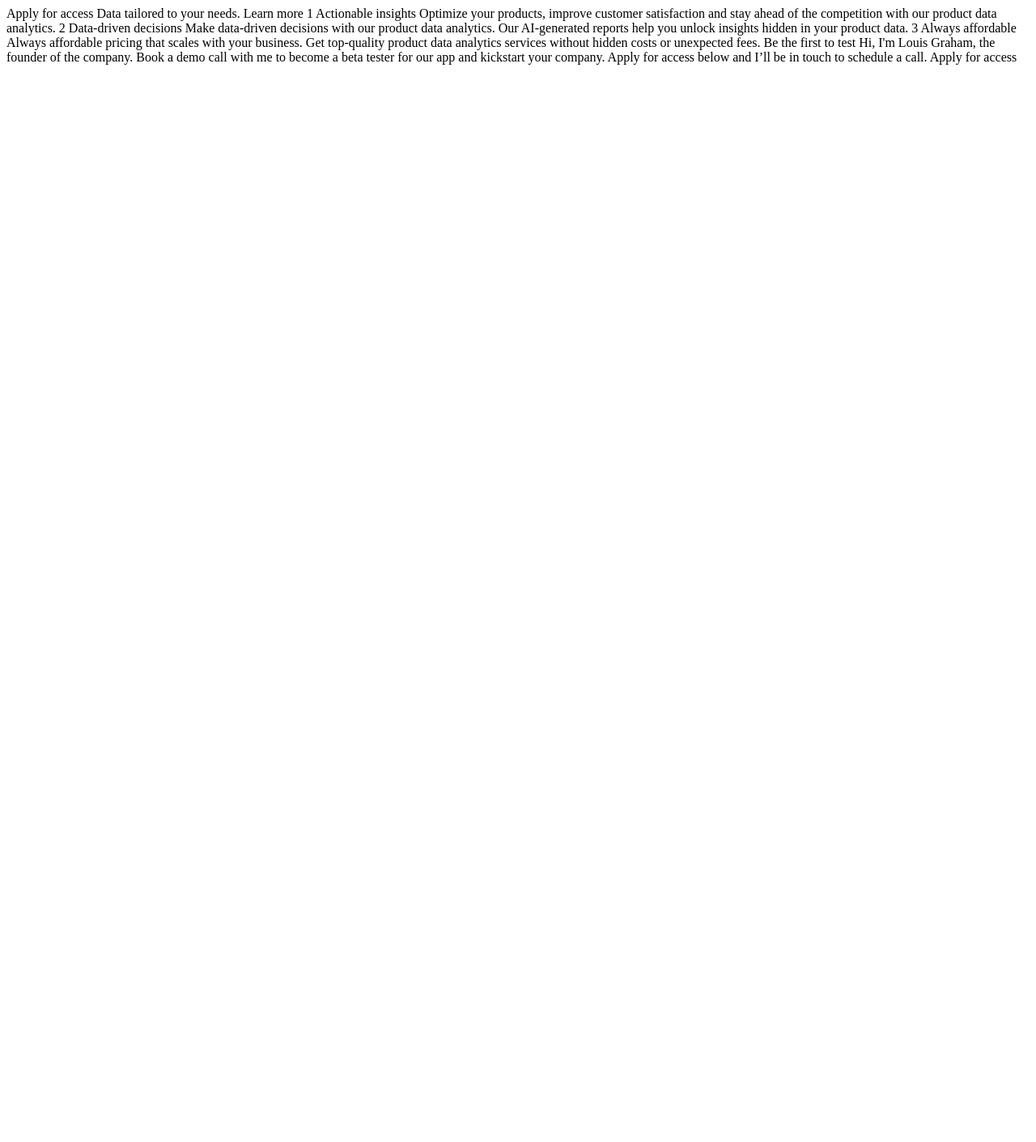
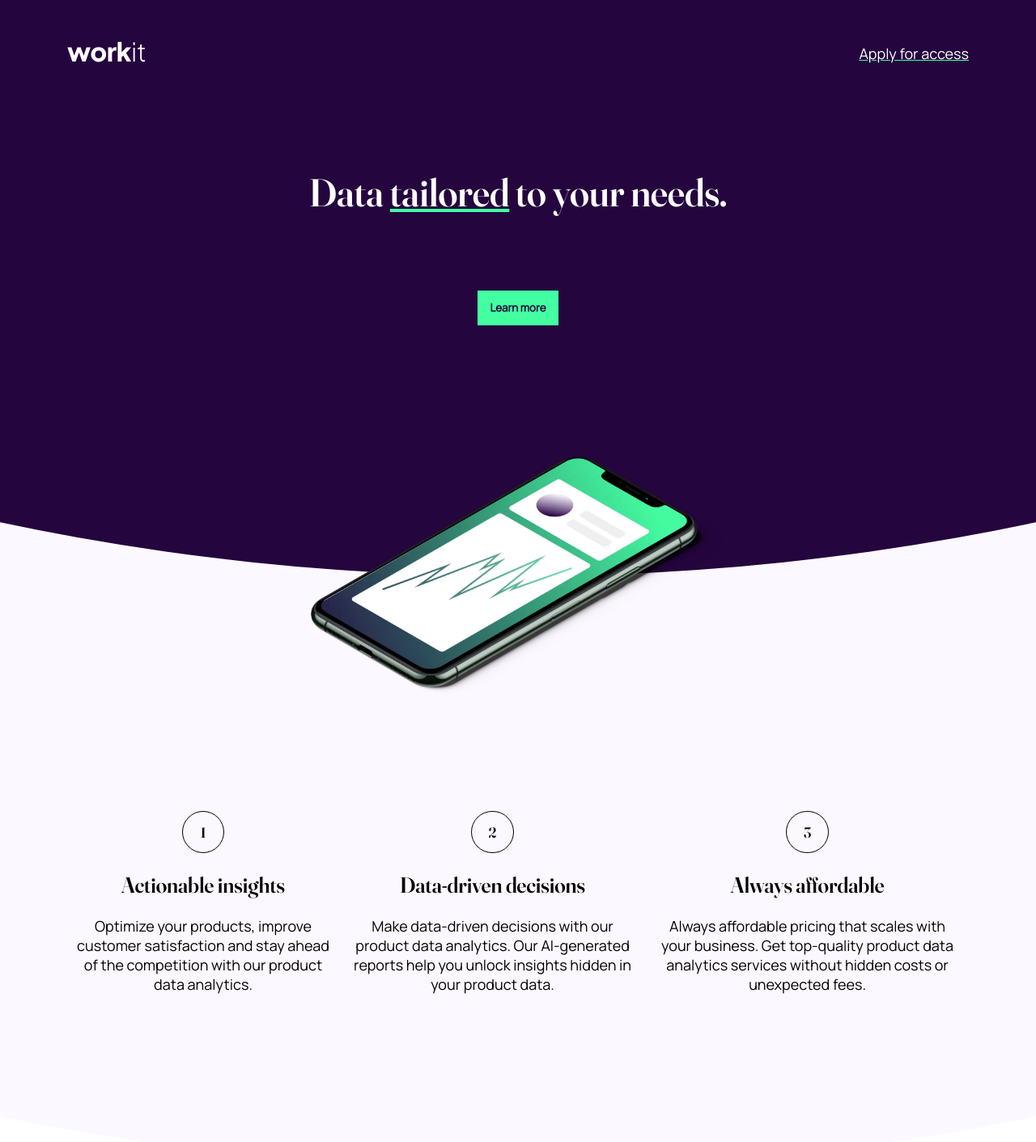
Before and after one commit to amarquezmazzeo/frontend-mentor-challenges, a plain HTML site: page starter-code/index.html in a window 1280 px wide. Shown: the top 1411 px of the page at 81% size. Before the commit the page ends 800 px from the top, so only its background shows below. Drawn offline with Linux system fonts and the light colour scheme.

Commit message:
first attempt

```diff
--- a/starter-code/index.html
+++ b/starter-code/index.html
@@ -4,46 +4,75 @@
   <meta charset="UTF-8">
   <meta name="viewport" content="width=device-width, initial-scale=1.0">
 
+
   <link rel="icon" type="image/png" sizes="32x32" href="./assets/images/favicon-32x32.png">
+  <link rel="stylesheet" href="./style.css">
 
   <title>Frontend Mentor | Workit landing page</title>
 </head>
 <body>
+  <main>
+    <nav>
+      <div><img src="./assets/images/logo-light.svg"></div>
+      <div><p>Apply for access</p></div>
+    </nav>
+    <h1>Data <span>tailored</span> to your needs.</h1>
+    <button>Learn more</button>
+    <img class='hero-image' src="./assets/images/image-hero.webp">
+  </main>
 
-  Apply for access
+  <section class="insights">
+    <div class="items">
+      <div class="item">
+        <div class="number">1</div>
+        <h2>Actionable insights</h2>
 
-  Data tailored to your needs.
-
-  Learn more
-
-  1
-
-  Actionable insights
-
+        <p>
           Optimize your products, improve customer satisfaction and stay ahead of the competition
           with our product data analytics.
+        </p>
+      </div>
 
-  2
-
-  Data-driven decisions
-
+      <div class="item">
+        <div class="number">2</div>
+        <h2>Data-driven decisions</h2>
+        <p>
           Make data-driven decisions with our product data analytics. Our AI-generated reports help
           you unlock insights hidden in your product data.
-
-  3
-
-  Always affordable
-
+        </p>
+      </div>
+      <div class="item">
+        <div class="number">3</div>
+        <h2>Always affordable</h2>
+        <p>
           Always affordable pricing that scales with your business. Get top-quality product data
           analytics services without hidden costs or unexpected fees.
+        </p>
+      </div>
+    </div>
+  </section>
 
-  Be the first to test
+  <section class="be-first">
+    <div class="flexcont">
+      <img class="founder" src="./assets/images/image-founder.webp">
+      <div class="call-to-action">
+        <h2>Be the first to test</h2>
+        <p>Hi, I'm Louis Graham, the founder of the company. Book a demo call with me to become a
+        beta tester for our app and kickstart your company. Apply for access below and I’ll be
+        in touch to schedule a call.</p>
+        <button>Apply for access</button>
+        </div>
+    </div>
+  </section>
 
-  Hi, I'm Louis Graham, the founder of the company. Book a demo call with me to become a
-  beta tester for our app and kickstart your company. Apply for access below and I’ll be
-  in touch to schedule a call.
-
-  Apply for access
+  <footer>
+    <img src="assets/images/logo-dark.svg" alt="">
+    <div class="social">
+      <img src="assets/images/icon-facebook.svg" alt="">
+      <img src="assets/images/icon-twitter.svg" alt="">
+      <img src="assets/images/icon-instagram.svg" alt="">
+    </div>
+  </footer>
 
 </body>
 </html>
--- /dev/null
+++ b/starter-code/style.css
@@ -0,0 +1,329 @@
+/* -------------------------------------------------------------------------- */
+/*                                    SETUP                                   */
+/* -------------------------------------------------------------------------- */
+
+
+/* ------------------------------- Font Import ------------------------------ */
+
+@font-face {
+    font-family: 'Fraunces';
+    src: url(./assets/fonts/fraunces/static/Fraunces_144pt-SemiBold.ttf) format('truetype');
+}
+
+@font-face {
+    font-family: 'Manrope';
+    src: url(./assets/fonts/manrope/static/Manrope-Regular.ttf) format('truetype');
+}
+
+/* ------------------------------ Body Override ----------------------------- */
+
+body {
+    margin: 0;
+    padding: 0;
+    font-family: 'Manrope', serif;
+    box-sizing: border-box;
+    text-align: center;
+    font-size: 18px;
+}
+
+
+/* ------------------------------- Typography ------------------------------- */
+
+p {
+    font-family: 'Manrope', serif !important;
+}
+
+h1 {
+    font-family: 'Fraunces', serif;
+    color: white;
+    padding-top: 5rem;
+    font-size: 3rem;
+}
+
+h1 span {
+    text-decoration: underline;
+    text-decoration-color: #44FFA1;
+}
+
+h2 {
+    font-family: 'Fraunces', serif;
+}
+
+
+
+/* -------------------------------------------------------------------------- */
+/*                                  Sections                                  */
+/* -------------------------------------------------------------------------- */
+
+
+/* ------------------------------- Navigation ------------------------------- */
+
+
+nav {
+    color: white;
+    display: flex;
+    align-items: center;
+    justify-content:space-between;
+    width: 100%;
+    max-width: 1114px;
+    text-decoration: underline;
+    text-decoration-color: #44FFA1;
+}
+
+
+@media (min-width: 700px) {
+    main {
+        height: 50vw;
+    }
+    .hero-image {
+        max-width: 40vw;
+        transform: translate(0, 8vw);
+    }
+  }
+
+
+
+/* ---------------------------------- Main ---------------------------------- */
+
+
+main {
+    position: relative;
+    padding: 2em;
+    text-align: center;
+    margin-bottom: -1rem;
+    overflow: visible;
+    overflow-x: clip;
+    display: flex;
+    flex-direction: column;
+    align-items: center;
+    max-width: 100%;
+    height: 150vw;
+}
+
+main::before {
+    z-index: -1;
+    content: '';
+    position: absolute;
+    bottom: 0;
+    left: 50%;
+    width: 140vw;
+    height: 100vw;
+    background: #24053E;
+    border-radius: 50%;
+    transform-origin: bottom;
+    transform: translate(-50%) scale(2.5);
+}
+
+.hero-image {
+    max-width: 80vw;
+    width: auto;
+    height:auto;
+    transform: translate(0, 55px);
+    transform-origin: bottom;
+    margin-bottom: -80px;
+}
+
+@media (min-width: 370px) {
+    main {
+        height: 128vw;
+    }
+
+    .hero-image {
+        transform: translate(0, 20vw);
+
+    }
+  }
+
+  @media (min-width: 700px) {
+    main {
+        height: 50vw;
+    }
+    .hero-image {
+        max-width: 40vw;
+        transform: translate(0, 8vw);
+    }
+  }
+
+.insights {
+    position: relative;
+    overflow-x: clip;
+    display: flex;
+    align-items: center;
+    flex-direction: column;
+    text-align: center;
+    padding: 2em 2em;
+    margin-top: 12em;
+    margin-bottom: 4em;
+    max-width: 100%;
+    height: 100%;
+}
+
+.items {
+    display: flex;
+    align-items: flex-start;
+    flex-direction: column;
+    max-width: 1114px;
+}
+
+.insights::before {
+    z-index: -2;
+    content: '';
+    position: absolute;
+    bottom: initial;
+    left: 50%;
+    width: 190vw;
+    height: 100%;
+    background: #FCF8FF;
+    border-radius: 50%;
+    transform-origin: bottom;
+    transform: translate(-50%, 0%) scale(2.5);
+}
+
+.item {
+    padding: 3em 0.5em;
+}
+
+.number {
+    border: 1px black solid;
+    display: inline-block;
+    padding: 0.8em;
+    margin: 0;
+    width: 1.2em;
+    height: 1.2em;
+    border-radius: 50%;
+    font-family: 'Fraunces', serif;
+
+}
+
+@media (min-width: 700px) {
+    .items {
+        flex-direction: row;
+        padding-bottom: 4em;
+    }
+
+    .insights {
+        margin-bottom: 9em;
+    }
+
+    .insights::before {
+
+        width: 900px;
+        transform: translate(-50%, 0%) scale(2.5);
+    }
+}
+
+@media (min-width: 1200px) {
+
+    .insights::before {
+
+        width: 90vw;
+        transform: translate(-50%, 0%) scale(2.5);
+    }
+}
+
+.founder {
+    max-width: 80vw;
+    margin: auto 0;
+    width: auto;
+    height:auto;
+    /* transform: translate(0, 60px); */
+    text-align: center;
+    margin-top: 3em;
+    margin-bottom: -3.5em;
+    position: relative;
+    z-index: -1;
+}
+
+.call-to-action {
+    background-color: #24053E;
+    color: white;
+    padding: 2em 2em;
+    z-index: 1;
+}
+
+.call-to-action  h2 {
+    font-size: 2.25rem;
+}
+
+.call-to-action  p {
+    margin-bottom: 2em;
+}
+
+.be-first {
+    display: flex;
+    flex-direction: column;
+    align-items: center;
+}
+
+@media (min-width: 700px) {
+
+    .flexcont {
+        display: flex;
+        align-items: baseline;
+        max-width: 1114px;
+    }
+
+    .founder {
+        max-width: 30vw;
+        width: 100%;
+        height: 100%;
+
+        margin: 0;
+        margin-left: 2em;
+        /* transform: translateY(2em); */
+    }
+
+    .call-to-action {
+        margin-right: 2em;
+        margin-left: -5.25em;
+    }
+
+}
+
+@media (min-width: 1200px) {
+    .founder {
+        max-width: 420px;
+        width: 100%;
+        height: 100%;
+
+        margin: 0;
+        /* margin-left: 8em; */
+
+    }
+
+    .call-to-action {
+        /* margin-right: 8em; */
+        margin-left: -5.25em;
+        transform: translateY(-9em);
+    }
+
+}
+
+footer {
+    margin: 4em auto;
+    display: flex;
+    flex-direction: column;
+    align-items: center;
+}
+
+.social {
+    margin-top: 2em;
+    width: 30vw;
+    display: flex;
+    align-items: center;
+    justify-content: space-around;
+}
+
+/* -------------------------------------------------------------------------- */
+/*                                 Components                                 */
+/* -------------------------------------------------------------------------- */
+
+button {
+    margin: auto;
+    border: 0;
+    padding: 0.8rem 1rem;
+    background-color: #44FFA1;
+    color: #24053E;
+    font-family: 'Manrope', serif;
+    font-weight: 900;
+}
```
Lines whose indentation alone changed are shown as unchanged.
